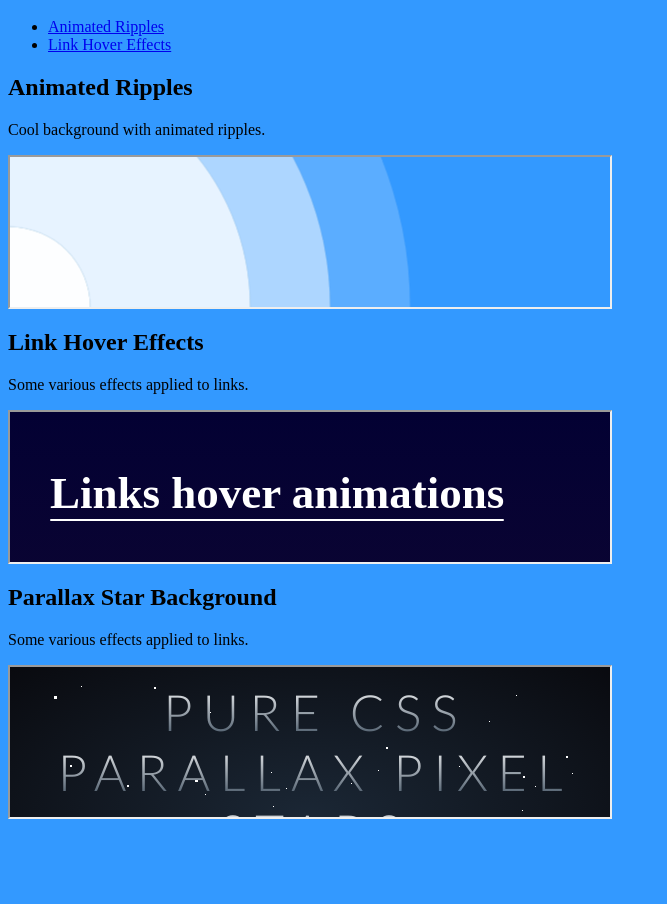
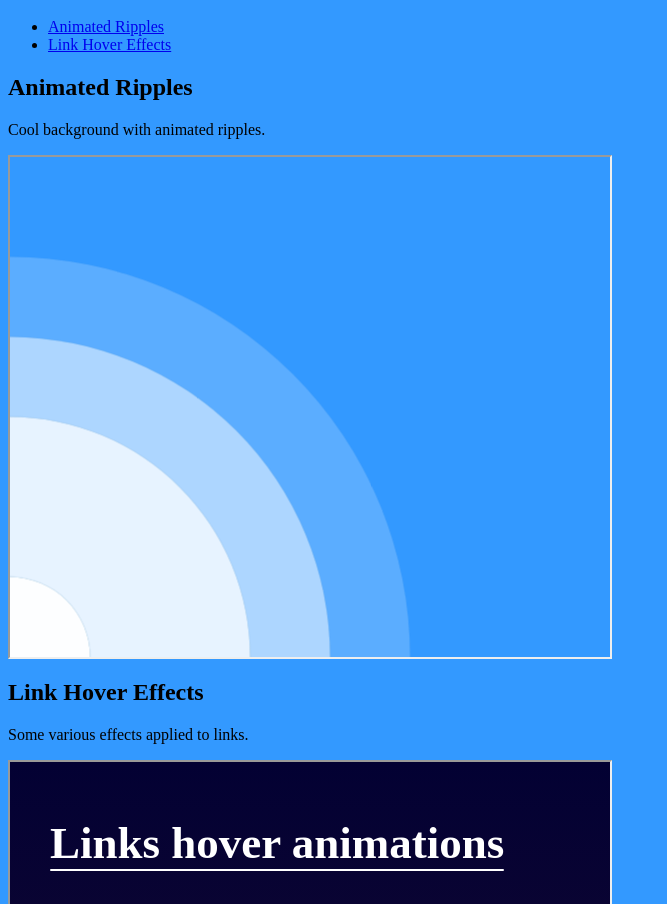
Before and after one commit to MattMarble/HMTL-CSS-CodeSnippets, a website: page index.html in a window 1280 px wide. Shown: the part 48-952 px from the top of the page, without its empty margins (0-667 px from the left). Before the commit the page ends 875 px from the top, so only its background shows below. Drawn offline with Linux system fonts and the light colour scheme; files that its build step writes are made by us from their sources.

Commit message:
Updated main index

```diff
--- a/index.html
+++ b/index.html
@@ -22,21 +22,21 @@
     <iframe
       src="./Animated-Ripples/index.html"
       width="600"
-      heigh="600"
+      height="500"
     ></iframe>
     <h2>Link Hover Effects</h2>
     <p>Some various effects applied to links.</p>
     <iframe
       src="./Link-Hover-Effects/index.html"
       width="600"
-      heigh="600"
+      height="400"
     ></iframe>
     <h2>Parallax Star Background</h2>
-    <p>Some various effects applied to links.</p>
+    <p>Moving stars created with only CSS</p>
     <iframe
       src="./Parallax-Star-Background/index.html"
       width="600"
-      heigh="600"
+      height="500"
     ></iframe>
   </div>
 </body>
```
